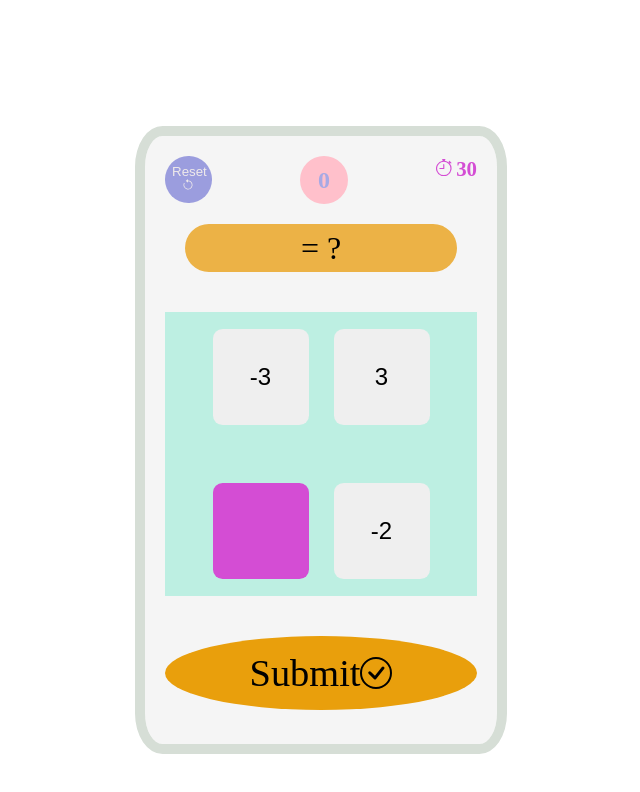
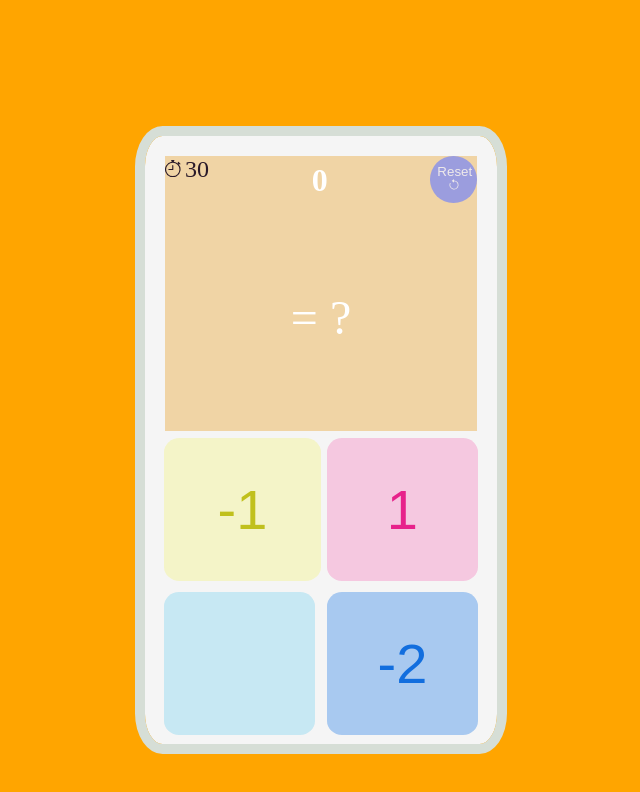
Before and after one commit to Kaibanchu/Math-Check-Game, a React (Vite) app: page / in a window 1280 px wide. Both pictures are taken after a click on the element "Start". Shown: the top 792 px of the page, without its empty margins (319-959 px from the left). Built offline with nearby package versions, Linux system fonts and the light colour scheme.

Commit message:
fix UI delete submit

```diff
--- a/src/component/Game.jsx
+++ b/src/component/Game.jsx
@@ -26,7 +26,6 @@ const Game = () => {
   const [checkAnswer, setCheckAnswer] = useState("");
   const [add, setAdd] = useState(false);
 
-
   const handleSetTypes = (symbol) => {
     const indexTypes = groupTypes.findIndex((t) => t === symbol);
     let prevTypes = [...groupTypes];
@@ -50,7 +49,6 @@ const Game = () => {
     const types = groupTypes[typesIndex];
     const num1 = randomNumber(Number(mins), Number(maxs));
     const num2 = randomNumber(Number(mins), Number(maxs));
-
 
     if (types === "+") {
       setQuestion(`${num1} ${types} ${num2}`);
@@ -83,10 +81,10 @@ const Game = () => {
       const answerIndex = Math.floor(Math.random() * 4);
       answerCheck[answerIndex] = answer;
       if (answerIndex !== 0) {
-        answerCheck[0] = answer - 3;
+        answerCheck[0] = answer - 1;
       }
       if (answerIndex !== 1) {
-        answerCheck[1] = answer + 3;
+        answerCheck[1] = answer + 1;
       }
       if (answerIndex !== 2) {
         answerCheck[2] = answer + 2;
@@ -108,10 +106,10 @@ const Game = () => {
       }, 2000);
     }
   };
-  const handleSubmit = () => {
+  const handleSubmit = (number) => {
     if (count > 0) {
       //console.log(parseInt(result), parseInt(answer));
-      if (checkAnswer == answer) {
+      if (number == answer) {
         new Audio("src/component/soundCorrect.mp3").play();
         setCount(timeInput); // gia lập giá trị nhập vao la 15
         setScore(score + 1);
@@ -217,7 +215,6 @@ const Game = () => {
     }
   }, [startGame, count]);
 
-
   return (
     <>
       {confetti && (
@@ -265,10 +262,9 @@ const Game = () => {
               {symbols.map((symbol) => (
                 <button
                   key={symbol}
-
                   style={
                     groupTypes.includes(symbol, 0)
-                      ? { backgroundColor: "orange" }
+                      ? { backgroundColor: "rgb(240, 212, 165)" }
                       : {}
                   }
                   onClick={() => handleSetTypes(symbol)}
@@ -285,51 +281,91 @@ const Game = () => {
         ) : count > 0 && wrong === 0 ? (
           <div className="calculator">
             <div className="header">
-              <div className="reset" onClick={handleReset}>
-
-                <button>Reset
-                <svg xmlns="http://www.w3.org/2000/svg" width="12" height="12" fill="currentColor" viewBox="0 0 16 16">
-                                    <path fillRule="evenodd" d="M8 3a5 5 0 1 1-4.546 2.914.5.5 0 0 0-.908-.417A6 6 0 1 0 8 2v1z"/>
-                                    <path d="M8 4.466V.534a.25.25 0 0 0-.41-.192L5.23 2.308a.25.25 0 0 0 0 .384l2.36 1.966A.25.25 0 0 0 8 4.466z"/>
+              <div className="count">
+                <svg
+                  xmlns="http://www.w3.org/2000/svg"
+                  width="20"
+                  height="20"
+                  fill="currentColor"
+                  className="bi bi-stopwatch"
+                  viewBox="1 -2.2 18 18"
+                >
+                  <path d="M8.5 5.6a.5.5 0 1 0-1 0v2.9h-3a.5.5 0 0 0 0 1H8a.5.5 0 0 0 .5-.5z" />
+                  <path d="M6.5 1A.5.5 0 0 1 7 .5h2a.5.5 0 0 1 0 1v.57c1.36.196 2.594.78 3.584 1.64a.715.715 0 0 1 .012-.013l.354-.354-.354-.353a.5.5 0 0 1 .707-.708l1.414 1.415a.5.5 0 1 1-.707.707l-.353-.354-.354.354a.512.512 0 0 1-.013.012A7 7 0 1 1 7 2.071V1.5a.5.5 0 0 1-.5-.5M8 3a6 6 0 1 0 .001 12A6 6 0 0 0 8 3" />
                 </svg>
-                </button>
+                {count}
               </div>
               <div className="score">
                 <strong>{score}</strong>
               </div>
-              <div className="count">
-              <svg xmlns="http://www.w3.org/2000/svg" width="20" height="20" fill="currentColor" className="bi bi-stopwatch" viewBox="1 -2.2 18 18">
-                    <path d="M8.5 5.6a.5.5 0 1 0-1 0v2.9h-3a.5.5 0 0 0 0 1H8a.5.5 0 0 0 .5-.5z"/>
-                    <path d="M6.5 1A.5.5 0 0 1 7 .5h2a.5.5 0 0 1 0 1v.57c1.36.196 2.594.78 3.584 1.64a.715.715 0 0 1 .012-.013l.354-.354-.354-.353a.5.5 0 0 1 .707-.708l1.414 1.415a.5.5 0 1 1-.707.707l-.353-.354-.354.354a.512.512 0 0 1-.013.012A7 7 0 1 1 7 2.071V1.5a.5.5 0 0 1-.5-.5M8 3a6 6 0 1 0 .001 12A6 6 0 0 0 8 3"/>
+
+              <div className="reset" onClick={handleReset}>
+                <button>
+                  Reset
+                  <svg
+                    xmlns="http://www.w3.org/2000/svg"
+                    width="12"
+                    height="12"
+                    fill="currentColor"
+                    viewBox="0 0 16 16"
+                  >
+                    <path
+                      fillRule="evenodd"
+                      d="M8 3a5 5 0 1 1-4.546 2.914.5.5 0 0 0-.908-.417A6 6 0 1 0 8 2v1z"
+                    />
+                    <path d="M8 4.466V.534a.25.25 0 0 0-.41-.192L5.23 2.308a.25.25 0 0 0 0 .384l2.36 1.966A.25.25 0 0 0 8 4.466z" />
                   </svg>
-               <strong>{count}</strong>
+                </button>
               </div>
             </div>
 
             <div className="game">{question} = ?</div>
             <div className="number">
-              {options.map((number) => (
               <button
-                  key={number}
-                  className={options.indexOf(number)}
+                className="n0"
+                key={options[0]}
                 onClick={() => {
-                    handleCheckAnwer(number), setTypes(number);
+                  handleCheckAnwer(options[0]),
+                    setTypes(options[0]),
+                    handleSubmit(options[0]);
                 }}
-                style={types === number ? { backgroundColor: " rgb(212, 77, 212)" } : {}}
               >
-                  {number}
+                {options[0]}
+              </button>
+              <button
+                className="n1"
+                key={options[1]}
+                onClick={() => {
+                  handleCheckAnwer(options[1]),
+                    setTypes(options[1]),
+                    handleSubmit(options[1]);
+                }}
+              >
+                {options[1]}
+              </button>
 
+              <button
+                className="n2"
+                key={options[2]}
+                onClick={() => {
+                  handleCheckAnwer(options[2]),
+                    setTypes(options[2]),
+                    handleSubmit(options[2]);
+                }}
+              >
+                {options[2]}
               </button>
-              ))}
-            </div>
-
-            <div className="submit" onClick={handleSubmit}>
-              Submit
-
-              <svg xmlns="http://www.w3.org/2000/svg" width="32" height="32" fill="currentColor" viewBox="0 0 16 16">
-                                    <path d="M8 15A7 7 0 1 1 8 1a7 7 0 0 1 0 14zm0 1A8 8 0 1 0 8 0a8 8 0 0 0 0 16z"/>
-                                    <path d="M10.97 4.97a.235.235 0 0 0-.02.022L7.477 9.417 5.384 7.323a.75.75 0 0 0-1.06 1.06L6.97 11.03a.75.75 0 0 0 1.079-.02l3.992-4.99a.75.75 0 0 0-1.071-1.05z"/>
-                                </svg>
+              <button
+                className="n3"
+                key={options[3]}
+                onClick={() => {
+                  handleCheckAnwer(options[3]),
+                    setTypes(options[3]),
+                    handleSubmit(options[3]);
+                }}
+              >
+                {options[3]}
+              </button>
             </div>
           </div>
         ) : (
--- a/src/component/Game.scss
+++ b/src/component/Game.scss
@@ -79,7 +79,7 @@
     cursor: pointer;
     border: 1px solid transparent;
     margin-top: 10px;
-    background-color: rgb(233, 159, 12);
+    background-color: rgb(240, 212, 165);
   }
   > .game-start:hover {
     color: white;
@@ -98,7 +98,7 @@
     display: flex;
     flex-direction: row;
     justify-content: space-between;
-    //background-color: yellow;
+    background-color: rgb(240, 212, 165);
     height: 3em;
 
     > .reset {
@@ -122,7 +122,7 @@
         border: 1px solid transparent;
       }
       > button:hover {
-        color: rgb(237, 159, 14);
+        color: rgb(240, 212, 165);
         opacity: 0.75;
       }
     }
@@ -131,45 +131,86 @@
       display: flex;
       justify-content: center;
       width: 2em;
-      font-size: 1.5em;
+      font-size: 2em;
       align-items: center;
-      color: rgb(167, 169, 228);
-      background-color: pink;
+      color: white;
+     // background-color: pink;
       border-radius: 50%;
     }
     > .count {
-      font-size: 1.3em;
-      color: rgb(212, 77, 212);
+      font-size: 1.5em;
+      color: rgb(41, 25, 41);
     }
   }
   > .game {
     display: flex;
     justify-content: center;
     align-items: center;
-    background-color: rgb(236, 178, 70);
-    height: 1.5em;
-    font-size: 2em;
-    border-radius: 30px;
-    margin: 20px;
+    background-color: rgb(240, 212, 165);
+    height: 40%;
+    font-size: 3em;
+    color: white;
+    margin-bottom: 5px;
   }
 
   > .number {
-    margin-top: 40px;
-    margin-bottom: 40px;
     display: grid;
-    grid-template-areas:
-      "0 1"
-      "2 3";
+    grid-template-columns: auto auto;
+    grid-template-rows: auto auto;
+    grid-gap: 6px;
     justify-content: center;
     align-items: center;
-    grid-gap: 25px;
-    height: 50%;
-    background-color: rgb(189, 239, 226);
-    font-size: 1.25em;
-    min-height: var(--font-size);
-    min-width: var(--font-size);
+    height: 53%;
+   // background-color: rgb(189, 239, 226);
+    > button {
+      height: 8em;
+      width: 8em;
+      &.n0 {
+        height: 97%;
+        width:2.8em;
+        border-radius: 10%;
+        cursor: pointer;
+        border: 1px solid transparent;
+        font-size: 3.5em;
+        background-color: rgb(244, 244, 200);
+        color: rgb(192, 192, 29);
+      }
+    }
+    > .n1 {
+      height: 97%;
+      width: 2.7em;
+      border-radius: 10%;
+      cursor: pointer;
+      border: 1px solid transparent;
+      font-size: 3.5em;
+      background-color: rgb(245, 200, 224);
+      color: rgb(231, 34, 139);
+    }
+    > .n2 {
+      height: 97%;
+      width: 2.7em;
+      border-radius: 10%;
+      cursor: pointer;
+      border: 1px solid transparent;
+      font-size: 3.5em;
+      background-color: rgb(199, 232, 243);
+      color:  rgb(28, 166, 211);
 
-    > button {
+    }
+    > .n3 {
+
+      height: 97%;
+      width: 2.7em;
+      border-radius: 10%;
+      cursor: pointer;
+      border: 1px solid transparent;
+      font-size: 3.5em;
+      background-color: rgb(168, 201, 240);
+      color: rgb(18, 110, 222);
+    }
+  }
+
+  /*  > button {
       height: 4em;
       width: 4em;
       border-radius: 10%;
@@ -184,9 +225,9 @@
 
     > button:hover {
       opacity: 0.75;
-    }
+    } */
   }
-  > .submit {
+/*  > .submit {
     display: flex;
     justify-content: center;
     font-size: 2.4em;
@@ -194,15 +235,14 @@
     cursor: pointer;
     //border: 1px solid transparent;
     margin-top: 30px;
-    background-color: rgb(233, 159, 12);
+    background-color: rgb(240, 212, 165);
     align-items: center;
     // margin-right: 20px;
     border-radius: 50%;
-  }
-  > .submit:hover {
+  } */
+/* > .submit:hover {
     color: white;
-  }
-}
+  } */
 
 .result {
   background-color: #f5f5f5;
@@ -263,7 +303,7 @@
       border: 1px solid transparent;
     }
     > button:hover {
-      color: rgb(237, 159, 14);
+      color: rgb(236, 234, 229);
       opacity: 0.75;
     }
   }
@@ -281,7 +321,7 @@
       border: 1px solid transparent;
     }
     > button:hover {
-      color: rgb(237, 159, 14);
+      color: rgb(240, 237, 233);
       opacity: 0.75;
     }
   }
--- a/src/index.css
+++ b/src/index.css
@@ -4,4 +4,5 @@ html {
 body{
   margin: 0;
   padding: 0;
+  background-color: orange;
 }
```
Also changed, not shown: 415504187_1106947140721405_5101702804771358727_n.png (added). Lines whose indentation alone changed are shown as unchanged.
